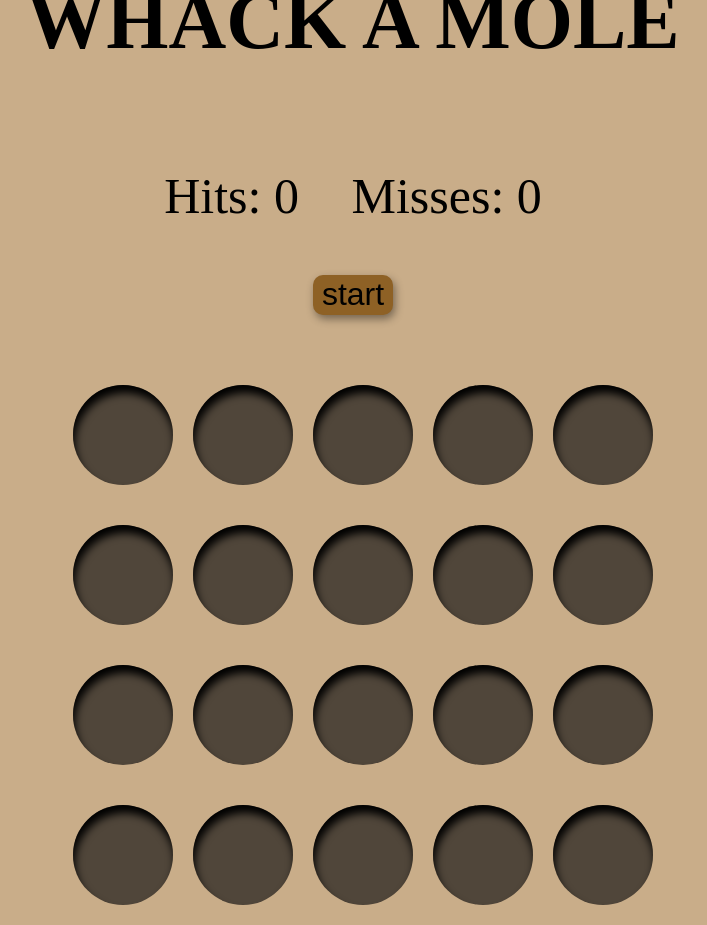
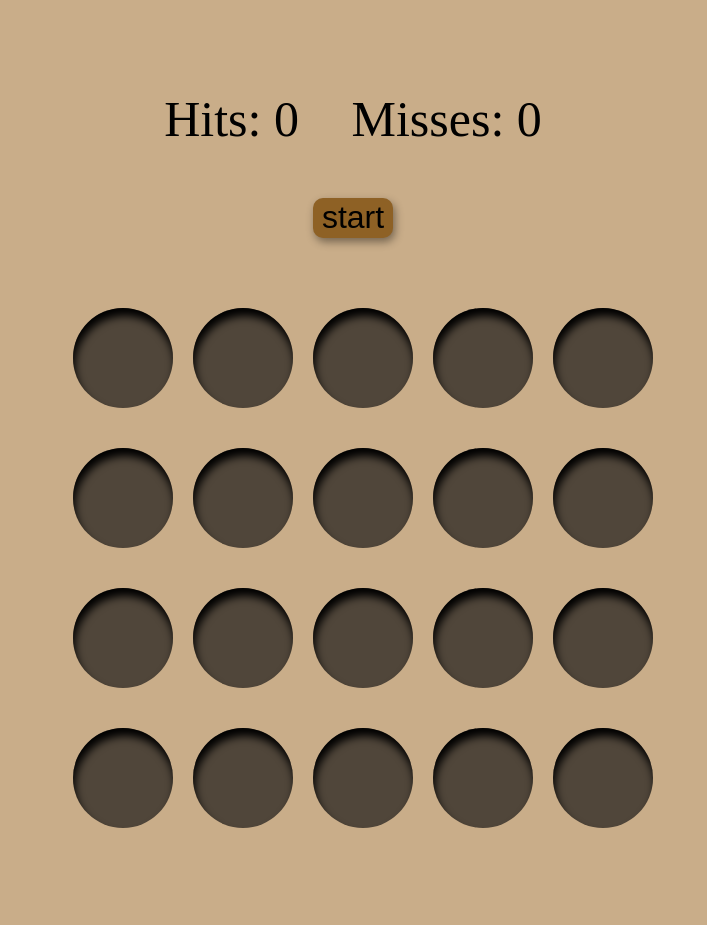
Before and after one commit to DavGoodman/Whack-a-mole, a plain HTML site: page whack-a-mole/index.html in a window 1280 px wide. Shown: the whole page, without its empty margins (287-994 px from the left). After the commit the page ends 848 px from the top, so only its background shows below. Drawn offline with Linux system fonts and the light colour scheme.

Commit message:
Update style.css

```diff
--- a/whack-a-mole/style.css
+++ b/whack-a-mole/style.css
@@ -14,6 +14,7 @@ body{
     flex-direction: column;
     justify-content: center;
     align-items: center;
+    margin-bottom: 12%;
 }
 
 .spans{
```
